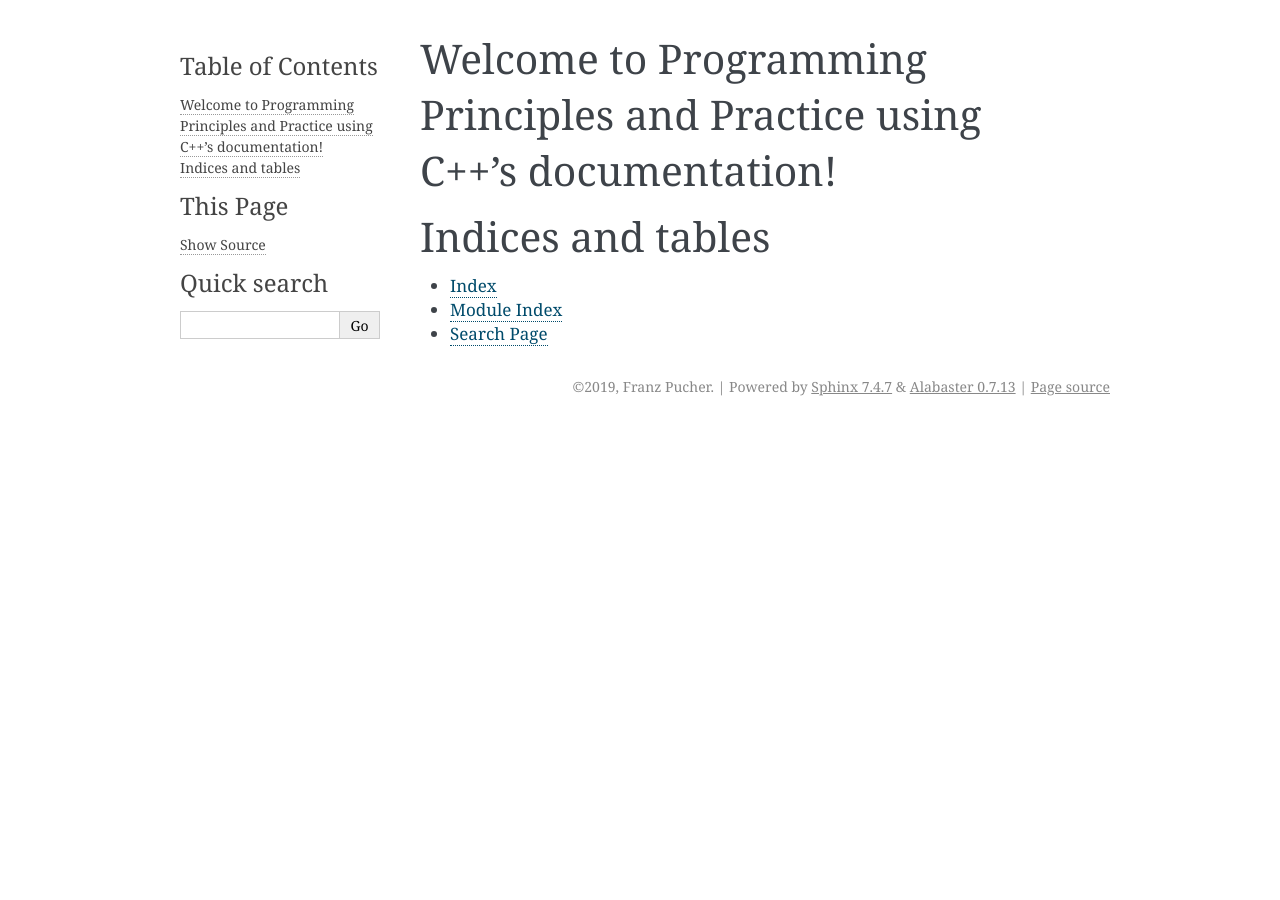
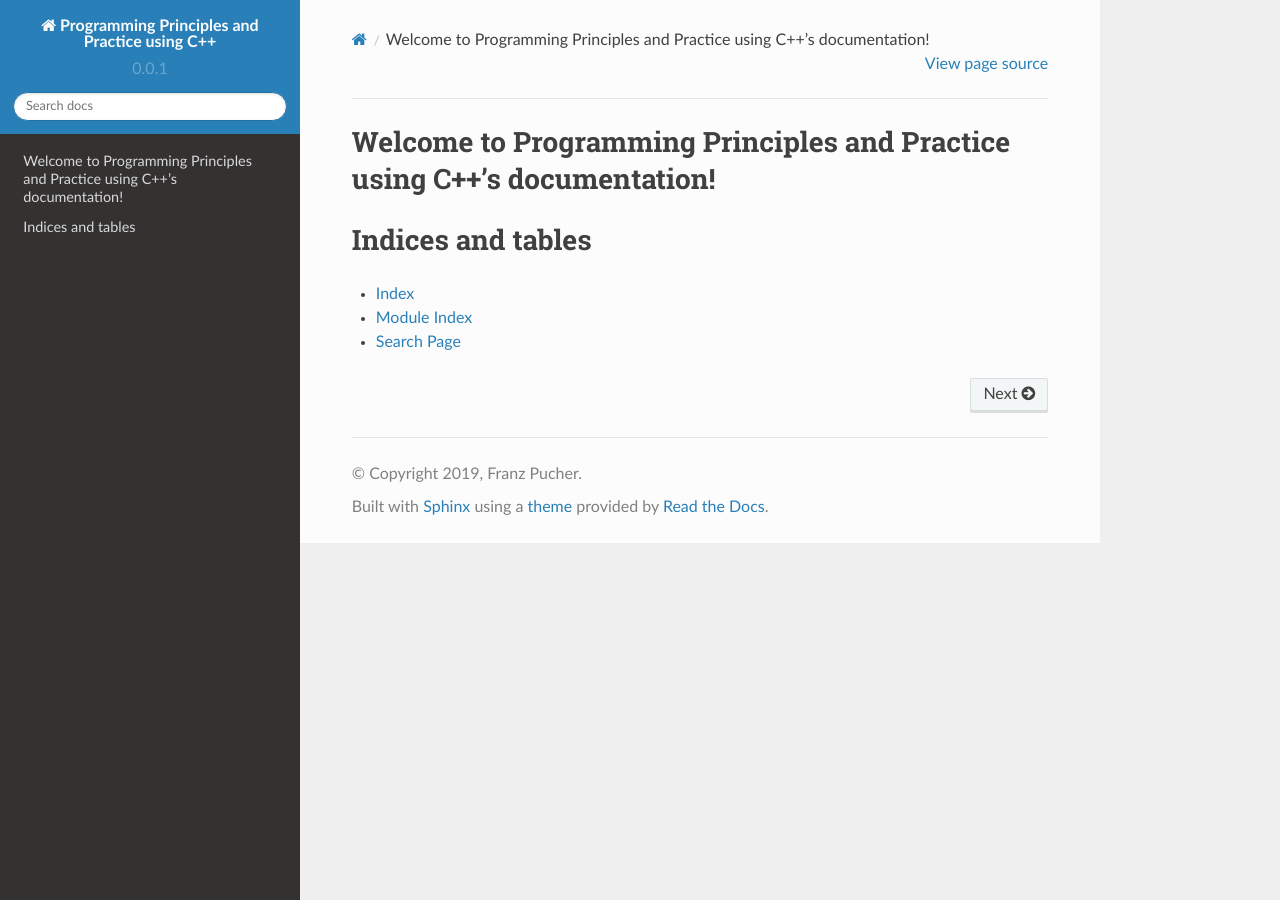
Before and after one commit to fjp/ppp, a Sphinx documentation site: the page built from docs/index.rst, in a window 1280 px wide. Built offline with Sphinx 7.4.7 and the Read the Docs theme 2.0.0, drawn with Linux system fonts in a browser that asks for light colours; pages that are not in the unit, such as notebooks, are missing from menus.

Commit message:
updates theme

```diff
--- a/docs/conf.py
+++ b/docs/conf.py
@@ -39,7 +39,8 @@ extensions = ['sphinx.ext.autodoc',
     'sphinx.ext.mathjax',
     'sphinx.ext.ifconfig',
     'sphinx.ext.viewcode',
-    'sphinx.ext.githubpages']
+    'sphinx.ext.githubpages',
+    'sphinx_rtd_theme']
 
 # Add any paths that contain templates here, relative to this directory.
 templates_path = ['_templates']
@@ -91,7 +92,8 @@ todo_include_todos = True
 # The theme to use for HTML and HTML Help pages.  See the documentation for
 # a list of builtin themes.
 #
-html_theme = 'alabaster'
+#html_theme = 'alabaster'
+html_theme = "sphinx_rtd_theme"
 
 # Theme options are theme-specific and customize the look and feel of a theme
 # further.  For a list of options available for each theme, see the
```
